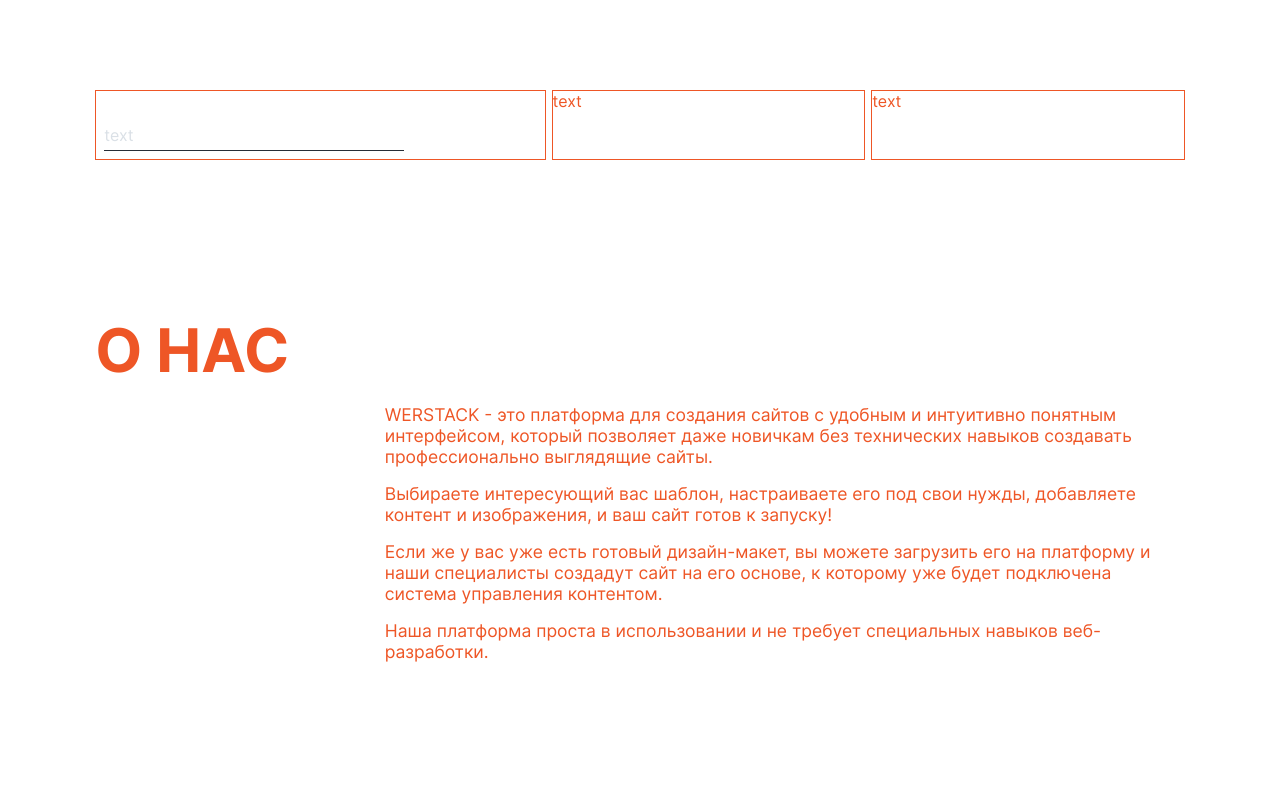
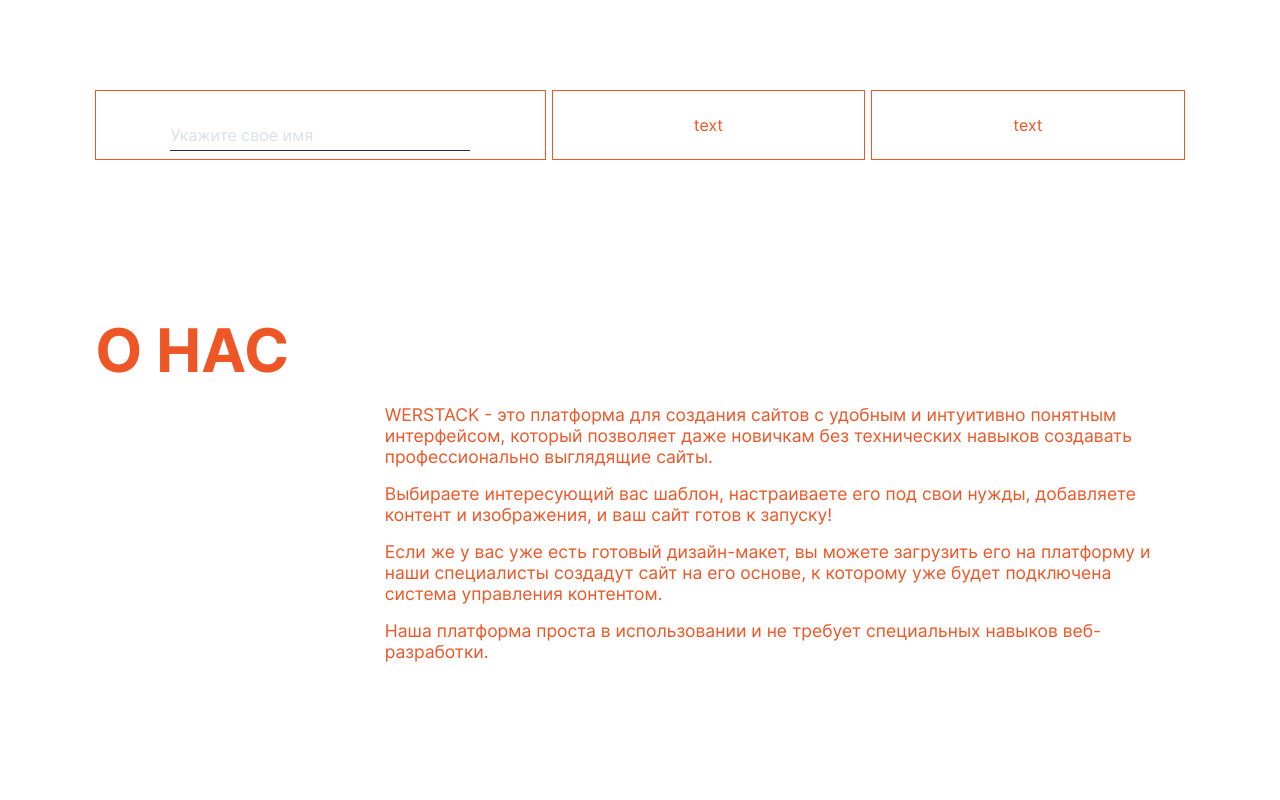
Before and after one commit to WadimSh/werstack, a React (Create React App) app: page / in a window 1280 px wide. Shown: the top 800 px of the page. Built offline with nearby package versions, Linux system fonts and the light colour scheme.

Commit message:
fix: внесены небольшие правки в стили эленетов

```diff
--- a/src/assets/styles.css
+++ b/src/assets/styles.css
@@ -35,6 +35,9 @@
 
 .item_flex {
   flex: var(--xs);
+  display: flex;
+  justify-content: center;
+  align-items: center;
   box-sizing: border-box;
   border: 1px solid var(--themes-main-color);
 }
@@ -177,6 +180,7 @@
 .field {
   position: relative;
   height: 52px;
+  width: 100%;
   max-width: 300px;
   min-width: 150px;
   color: #dae0e6;
@@ -192,7 +196,7 @@
   line-height: 52px;
   outline: 0;
   background-color: inherit;
-  padding-top: 20px;
+  padding-top: 25px;
   border: none;
   box-sizing: border-box;
 }
@@ -217,7 +221,7 @@
   left: 0;
   bottom: -1px;
   transform: translateX(-100%);
-  transition: transform .3s ease;
+  transition: transform .6s ease;
 }
 
 .field .label-text {
--- a/src/components/cover/cover.jsx
+++ b/src/components/cover/cover.jsx
@@ -18,7 +18,7 @@ const Cover = () => {
         <InputField
           type="text"
           name="text"
-          placeholder="text"
+          placeholder="Укажите свое имя"
         />
       </LayoutFlex>
       <LayoutFlex
--- a/src/ui/input/input-field.jsx
+++ b/src/ui/input/input-field.jsx
@@ -7,7 +7,7 @@ const InputField = ({ type = 'text', name, onInputChange, placeholder, customCla
     <div className="field">
       <input
         type={type}
-        name={name}
+        id={name}
         autoComplete="off"
         required
       />
```
